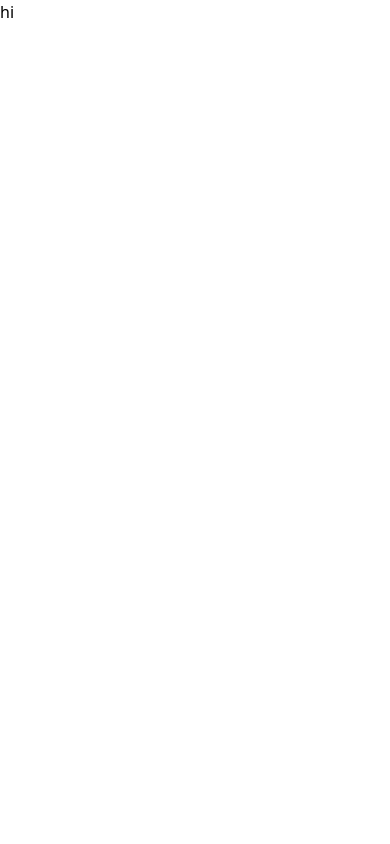
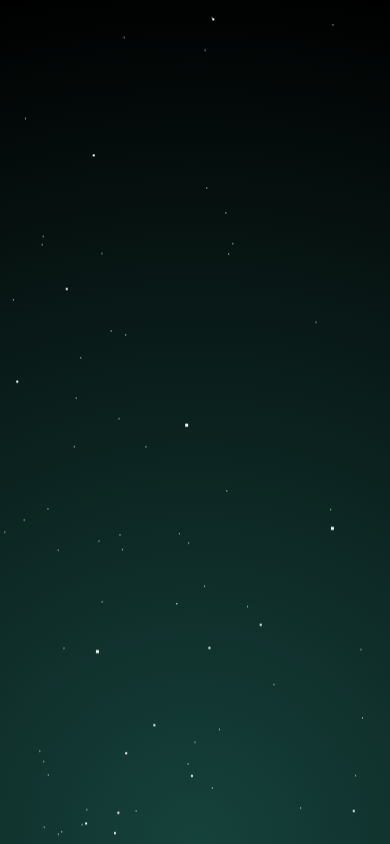
Before and after one commit to benedicti0n/INNOVACION2025, a React (Vite) app: page / in a window 390 px wide. Built offline with nearby package versions, Linux system fonts and the light colour scheme.

Commit message:
Starry Background component done

```diff
--- a/src/App.jsx
+++ b/src/App.jsx
@@ -1,8 +1,9 @@
+import StarryBackground from "./components/StarryBackground/StarryBackground"
 function App() {
 
   return (
-    <div className='text-3xl bold underline'>
-      hi
+    <div>
+      <StarryBackground />
     </div>
   )
 }
--- /dev/null
+++ b/src/components/StarryBackground/StarryBackground.css
@@ -0,0 +1,39 @@
+html,
+body {
+  height: 100%;
+  margin: 0;
+  padding: 0;
+  overflow: hidden;
+  background: radial-gradient(circle at bottom, #16423c 0%, #000 100%);
+}
+
+#stars,
+#stars2,
+#stars3 {
+  position: absolute;
+  top: 0;
+  left: 0;
+}
+
+@keyframes animStar {
+  from {
+    transform: translateY(0px);
+  }
+  to {
+    transform: translateY(-2000px);
+  }
+}
+
+/* Mobile screen styles */
+@media (max-width: 768px) {
+  html,
+  body {
+    background: radial-gradient(circle at bottom, #16423c 0%, #000 100%);
+  }
+
+  #stars,
+  #stars2,
+  #stars3 {
+    transform: scale(0.5); /* Reduce size of stars for mobile */
+  }
+}
--- /dev/null
+++ b/src/components/StarryBackground/StarryBackground.jsx
@@ -0,0 +1,39 @@
+import React, { useEffect } from 'react';
+import './StarryBackground.css';
+
+const generateStars = (count) => {
+    let stars = '';
+    for (let i = 0; i < count; i++) {
+        const x = Math.random() * 2000;
+        const y = Math.random() * 2000;
+        stars += `${x}px ${y}px #FFF, `;
+    }
+    stars = stars.slice(0, -2); // Remove the last comma and space
+    return stars;
+};
+
+const StarryBackground = () => {
+    useEffect(() => {
+        const stars1 = generateStars(700); // Small stars
+        const stars2 = generateStars(200); // Medium stars
+        const stars3 = generateStars(100); // Large stars
+
+        const styleElement = document.createElement('style');
+        styleElement.innerHTML = `
+      #stars { width: 1px; height: 1px; background: transparent; box-shadow: ${stars1}; animation: animStar 100s linear infinite; }
+      #stars2 { width: 2px; height: 2px; background: transparent; box-shadow: ${stars2}; animation: animStar 125s linear infinite; }
+      #stars3 { width: 3px; height: 3px; background: transparent; box-shadow: ${stars3}; animation: animStar 150s linear infinite; }
+    `;
+        document.head.appendChild(styleElement);
+    }, []);
+
+    return (
+        <div>
+            <div id="stars"></div>
+            <div id="stars2"></div>
+            <div id="stars3"></div>
+        </div>
+    );
+};
+
+export default StarryBackground;
```
